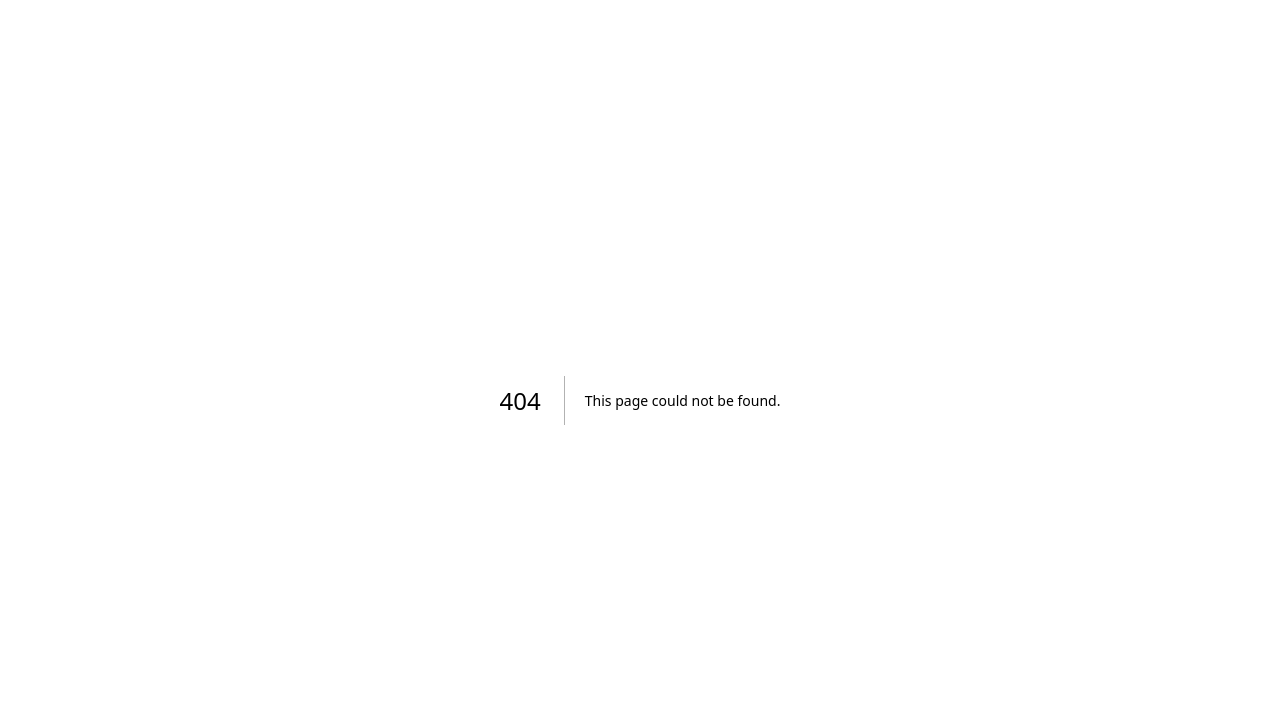
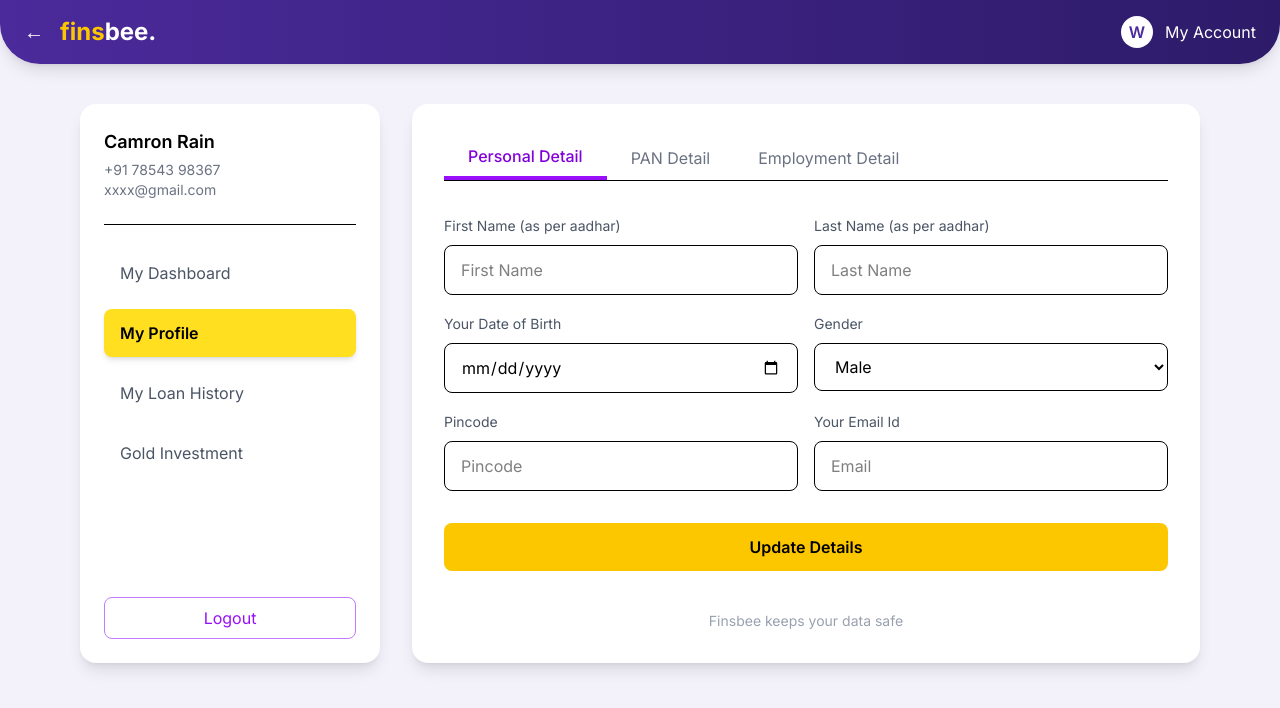
Before and after one commit to taniya7719/misha-capital, a Next.js app: page /form in a window 1280 px wide. Before the commit this address had no page. Shown: the top 708 px of the page. Built offline with nearby package versions, Linux system fonts and the light colour scheme.

Commit message:
make changes

```diff
--- /dev/null
+++ b/src/Components/Fillingform.jsx
@@ -0,0 +1,197 @@
+"use client";
+
+import { useState } from "react";
+
+export default function Fillingform() {
+  const [activeTab, setActiveTab] = useState("personal");
+  const [active, setActive] = useState("profile");
+   const menu = [
+    { id: "dashboard", label: "My Dashboard" },
+    { id: "profile", label: "My Profile" },
+    { id: "loan", label: "My Loan History" },
+    { id: "gold", label: "Gold Investment" },
+  ];
+
+
+  return (
+    <div className="min-h-screen bg-[#F3F1FA]">
+
+      {/* ================= HEADER ================= */}
+      <header className="bg-gradient-to-r from-[#4B2A9B] to-[#2D1B69] text-white px-6 py-4 rounded-b-[40px] shadow-lg">
+        <div className="max-w-7xl mx-auto flex items-center justify-between">
+
+          <div className="flex items-center gap-4">
+            <button className="text-white text-xl">←</button>
+            <h1 className="text-2xl font-bold">
+              <span className="text-yellow-400">fins</span>bee.
+            </h1>
+          </div>
+
+          <div className="flex items-center gap-3">
+            <div className="w-8 h-8 rounded-full bg-white text-[#4B2A9B] flex items-center justify-center font-semibold">
+              W
+            </div>
+            <span>My Account</span>
+          </div>
+
+        </div>
+      </header>
+
+      {/* ================= MAIN SECTION ================= */}
+      <div className="max-w-7xl mx-auto px-20 py-10 flex flex-col lg:flex-row gap-8">
+
+        {/* ================= SIDEBAR ================= */}
+        <div className="lg:w-[300px] bg-white rounded-2xl shadow-lg p-6 flex flex-col justify-between">
+
+        <div>
+          <h2 className="text-lg font-semibold">Camron Rain</h2>
+          <p className="text-sm text-gray-500 mt-1">+91 78543 98367</p>
+          <p className="text-sm text-gray-500">xxxx@gmail.com</p>
+
+          <hr className="my-6" />
+
+          <ul className="space-y-3">
+            {menu.map((item) => (
+              <li
+                key={item.id}
+                onClick={() => setActive(item.id)}
+                className={`
+                  cursor-pointer px-4 py-3 rounded-lg transition-all duration-300
+                  ${
+                    active === item.id
+                      ? "bg-yellow-300 text-black font-semibold shadow-md"
+                      : "text-gray-600 hover:bg-yellow-100 hover:text-black"
+                  }
+                `}
+              >
+                {item.label}
+              </li>
+            ))}
+          </ul>
+        </div>
+
+        <button className="mt-6 border border-purple-400 text-purple-600 rounded-lg py-2 hover:bg-purple-50 transition">
+          Logout
+        </button>
+      </div>
+        {/* ================= RIGHT CONTENT ================= */}
+        <div className="flex-1 bg-white rounded-2xl shadow-lg p-8">
+
+          {/* Tabs */}
+          <div className="flex border-b mb-8">
+            <button
+              onClick={() => setActiveTab("personal")}
+              className={`px-6 py-2 font-medium ${
+                activeTab === "personal"
+                  ? "border-b-4 border-purple-600 text-purple-700"
+                  : "text-gray-500"
+              }`}
+            >
+              Personal Detail
+            </button>
+
+            <button
+              onClick={() => setActiveTab("pan")}
+              className="px-6 py-2 text-gray-500"
+
+
+            >
+              PAN Detail
+            </button>
+
+            <button
+              onClick={() => setActiveTab("employment")}
+              className="px-6 py-2 text-gray-500"
+            >
+              Employment Detail
+            </button>
+          </div>
+
+          {/* Form Grid */}
+          <div className="grid grid-cols-1 md:grid-cols-2 gap-4">
+
+            <div>
+              <label className="text-sm text-gray-600">
+                First Name (as per aadhar)
+              </label>
+              <input
+                type="text"
+                placeholder="First Name"
+                className="mt-2 w-full border rounded-lg px-4 py-3"
+              />
+            </div>
+
+            <div>
+              <label className="text-sm text-gray-600">
+                Last Name (as per aadhar)
+              </label>
+              <input
+                type="text"
+                placeholder="Last Name"
+                className="mt-2 w-full border rounded-lg px-4 py-3"
+              />
+            </div>
+
+            <div>
+              <label className="text-sm text-gray-600">
+                Your Date of Birth
+              </label>
+              <input
+                type="date"
+                className="mt-2 w-full border rounded-lg px-4 py-3"
+              />
+            </div>
+
+            <div>
+              <label className="text-sm text-gray-600">
+                Gender
+              </label>
+              <select className="mt-2 w-full border rounded-lg px-4 py-3">
+
+                <option>Male</option>
+                <option>Female</option>
+                <option>Others</option>
+              </select>
+            </div>
+
+            <div>
+              <label className="text-sm text-gray-600">
+                Pincode
+              </label>
+              <input
+                type="text"
+                placeholder="Pincode"
+                className="mt-2 w-full border rounded-lg px-4 py-3"
+              />
+            </div>
+
+            <div>
+              <label className="text-sm text-gray-600">
+                Your Email Id
+              </label>
+              <input
+                type="email"
+                placeholder="Email"
+                className="mt-2 w-full border rounded-lg px-4 py-3"
+              />
+            </div>
+
+          </div>
+
+          {/* Button */}
+          <div className="mt-8">
+            <button className="w-full bg-yellow-400 hover:bg-yellow-500 transition text-black font-semibold py-3 rounded-lg">
+              Update Details
+            </button>
+          </div>
+
+          {/* Footer Info */}
+          <div className="mt-10 text-center text-gray-400 text-sm">
+            Finsbee keeps your data safe
+          </div>
+
+        </div>
+      </div>
+    </div>
+  );
+}
--- /dev/null
+++ b/src/app/form/page.jsx
@@ -0,0 +1,11 @@
+import Fillingform from "@/Components/Fillingform";
+
+
+
+export default function form() {
+  return (
+    <main className="relative h-screen ">
+   <Fillingform/>
+    </main>
+  );
+}
--- a/src/app/globals.css
+++ b/src/app/globals.css
@@ -1,9 +1,6 @@
 @import "tailwindcss";
 
-:root {
 
-  --foreground: #171717;
-}
 
 @theme inline {
   --color-background: var(--background);
@@ -12,12 +9,7 @@
   --font-mono: var(--font-geist-mono);
 }
 
-@media (prefers-color-scheme: dark) {
-  :root {
-    --background: #0a0a0a;
-    --foreground: #ededed;
-  }
-}
+
 
 body {
   background: var(--background);
```
